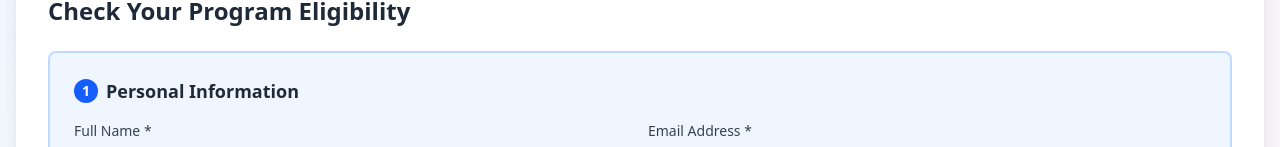
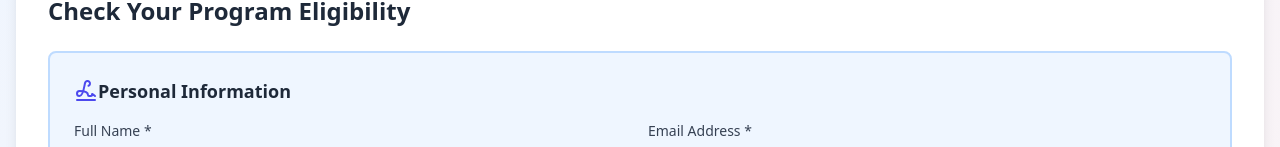
Before and after one commit to ZorichDev/ScholarTrack, a React (Vite) app: page / in a window 1280 px wide. Both pictures are taken after a click on the button "Check Eligibility". Shown: the part 237-384 px from the top of the page. Built offline with nearby package versions, Linux system fonts and the light colour scheme.

Commit message:
updating

```diff
--- a/src/assets/RPro.jsx
+++ b/src/assets/RPro.jsx
@@ -850,7 +850,8 @@ ACTION REQUIRED: Follow up with student for consultation.
               {/* Personal Information Section */}
               <div className="bg-blue-50 rounded-lg p-6 border-2 border-blue-200">
                 <h3 className="text-lg font-bold text-gray-800 mb-4 flex items-center">
-                  <span className="bg-blue-600 text-white rounded-full w-6 h-6 flex items-center justify-center text-sm mr-2">1</span>
+                  {/* <span className="bg-blue-600 text-white rounded-full w-6 h-6 flex items-center justify-center text-sm mr-2">1</span> */}
+                  <svg xmlns="http://www.w3.org/2000/svg" width="24" height="24" viewBox="0 0 24 24" fill="none" stroke="#4c49ee" stroke-width="2" stroke-linecap="round" stroke-linejoin="round" class="lucide lucide-signature-icon lucide-signature"><path d="m21 17-2.156-1.868A.5.5 0 0 0 18 15.5v.5a1 1 0 0 1-1 1h-2a1 1 0 0 1-1-1c0-2.545-3.991-3.97-8.5-4a1 1 0 0 0 0 5c4.153 0 4.745-11.295 5.708-13.5a2.5 2.5 0 1 1 3.31 3.284"/><path d="M3 21h18"/></svg>
                   Personal Information
                 </h3>
 
```
